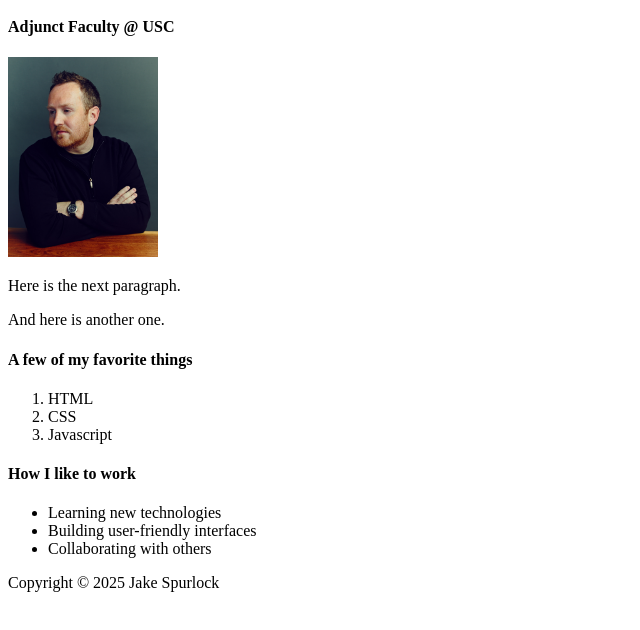
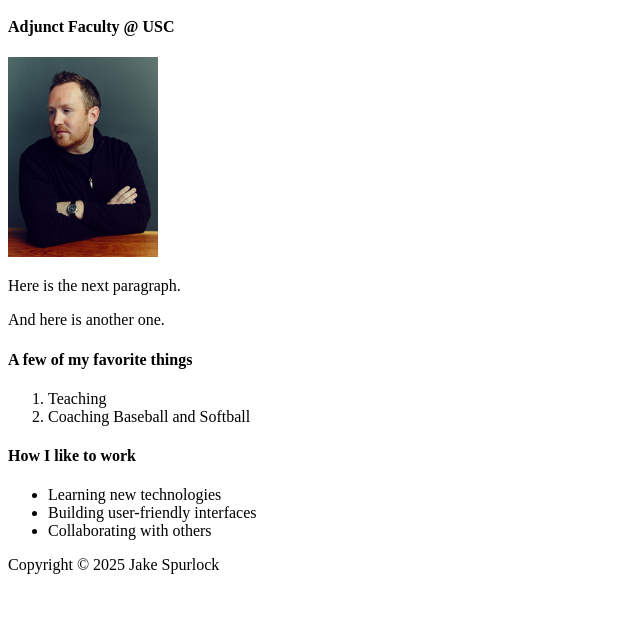
Before and after one commit to whyisjake/Front-End-Web-Programming-2025, a plain HTML site: page week-01/index.html in a window 1280 px wide. Shown: the part 152-782 px from the top of the page, without its empty margins (0-640 px from the left). Drawn offline with Linux system fonts and the light colour scheme.

Commit message:
Update to my favorite things.

```diff
--- a/week-01/index.html
+++ b/week-01/index.html
@@ -27,9 +27,8 @@
 
     <h4>A few of my favorite things</h4>
     <ol>
-      <li>HTML</li>
-      <li>CSS</li>
-      <li>Javascript</li>
+      <li>Teaching</li>
+      <li>Coaching Baseball and Softball</li>
     </ol>
 
     <h4>How I like to work</h4>
```
